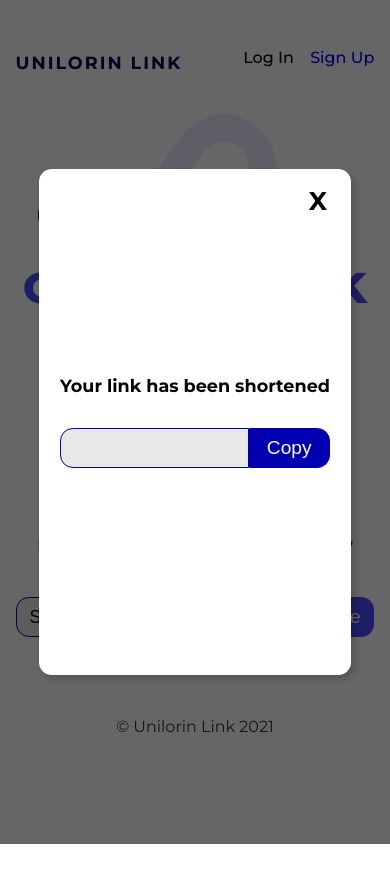
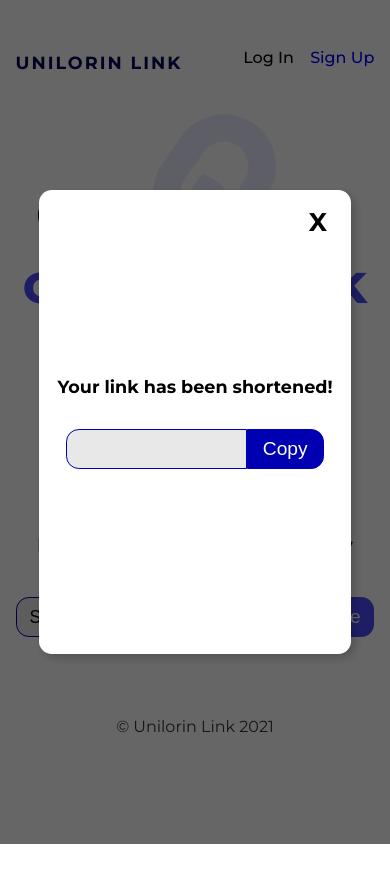
Before and after one commit to JhoellOpeyemi/url-shortener, a plain HTML site: page index.html in a window 390 px wide. Both pictures are taken after typing "Sample" into the empty fields and a click on the button "Generate". Drawn offline with Linux system fonts and the light colour scheme.

Commit message:
edited pop up modal

```diff
--- a/index.html
+++ b/index.html
@@ -57,7 +57,7 @@
       <!-- Pop up Modal -->
       <div class="modal-bg flex">
         <div class="modal">
-          <h2 class="modal-header">Your link has been shortened</h2>
+          <h2 class="modal-header">Your link has been shortened!</h2>
           <div class="modal-input-group paste-link-group">
             <input type="text" class="modal-input paste-link-input" />
             <button class="btn generate copy-link">Copy</button>
--- a/styles/style.css
+++ b/styles/style.css
@@ -219,7 +219,7 @@ button.generate {
   justify-content: center;
   border-radius: 0.8rem;
   text-align: center;
-  padding: 0 0.4rem;
+  padding: 0 0.8rem;
   box-shadow: 4px 4px 10px rgba(0, 0, 0, 0.2);
 }
 
@@ -301,7 +301,6 @@ button.generate {
 
   .modal {
     width: 80%;
-    height: 60%;
   }
 
   .modal-header {
```
